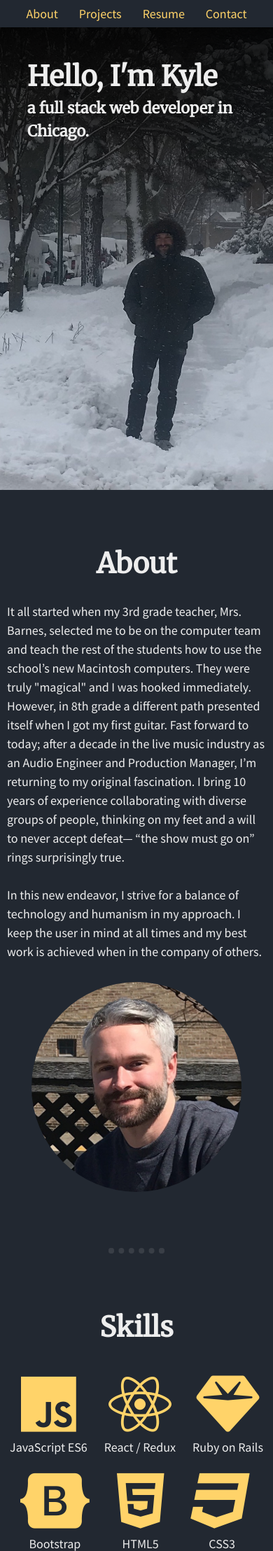
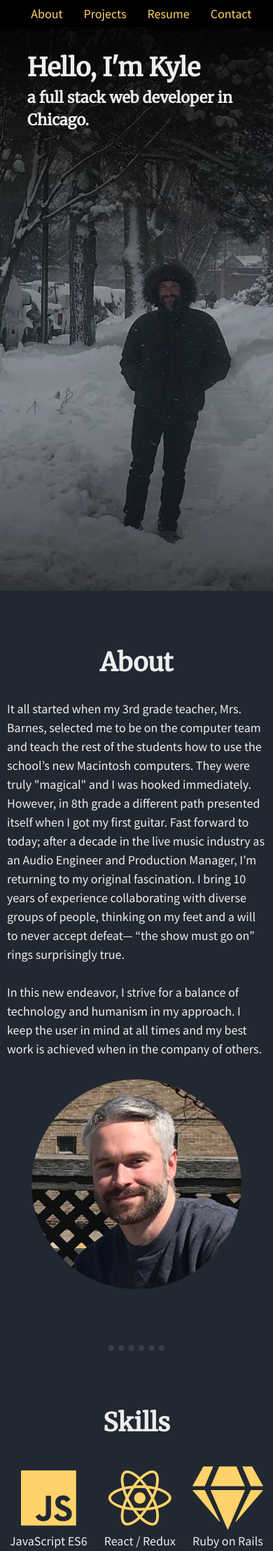
Before and after one commit to kylefarmer85/portfolio, a PHP site: page / in a window 390 px wide. Shown: the top 2216 px of the page at 70% size. Run offline with PHP 8.4, Linux system fonts and the light colour scheme; some libraries are stand-ins or nearby versions.

Commit message:
tweak hero and nav

```diff
--- a/home.html
+++ b/home.html
@@ -12,13 +12,15 @@
 
   <link rel="stylesheet" href="style.css">
   <link rel="stylesheet" href="queries.css">
-  <script src="https://kit.fontawesome.com/c24b717ce2.js" crossorigin="anonymous"></script>
 
-  <style>
-    @import url('https://fonts.googleapis.com/css2?family=Merriweather&display=swap');
+  <link rel="stylesheet" href="https://use.fontawesome.com/releases/v5.15.2/css/all.css"
+    integrity="sha384-vSIIfh2YWi9wW0r9iZe7RJPrKwp6bG+s9QZMoITbCckVJqGCCRhc+ccxNcdpHuYu" crossorigin="anonymous">
 
-    @import url('https://fonts.googleapis.com/css2?family=Source+Sans+Pro&display=swap');
-  </style>
+  <link rel="preconnect" href="https://fonts.gstatic.com">
+  <link href="https://fonts.googleapis.com/css2?family=Source+Sans+Pro&display=swap" rel="stylesheet">
+
+  <link href="https://fonts.googleapis.com/css2?family=Merriweather&display=swap" rel="stylesheet">
+
 
   <title>Kyle Farmer's Portfolio</title>
 </head>
--- a/queries.css
+++ b/queries.css
@@ -2,18 +2,17 @@
   body {
     font-size: 18px;
   }
+  header {
+    background-attachment: scroll;
+  }
   h1 {
-    font-size: 2.2em;
+    font-size: 2em;
   }
   h2 {
     font-size: 1.2em;
   }
-  header {
-    height: 700px;
-  }
-  .main-nav {
-    justify-content: center;
-    opacity: 1;
+  .hero-text-box {
+    padding: 70px 10%;
   }
   .skills i {
     font-size: 5em;
--- a/style.css
+++ b/style.css
@@ -46,12 +46,12 @@ i {
 
 h1 {
   color: #eee;
-  font-size: 3rem;
+  font-size: 3em;
   font-family: 'Merriweather', 'Arial', 'sans-serif';
 }
 
 h2 {
-  font-size: 1.5rem;
+  font-size: 1.5em;
   font-family: 'Merriweather', 'Arial', 'sans-serif';
 }
 
@@ -66,7 +66,7 @@ header {
   background-image: linear-gradient(
       rgba(0, 0, 0, 1),
       rgba(0, 0, 0, 0.2),
-      rgba(0, 0, 0, 0.1)
+      rgba(0, 0, 0, 0.7)
     ),
     url('img/hero-img.jpg');
   background-size: cover;
@@ -76,8 +76,7 @@ header {
 }
 
 .main-nav {
-  background-color: #222831;
-  opacity: 0.9;
+  background: rgba(0, 0, 0, 0.9);
   position: fixed;
   padding: 8px 4%;
   right: 0;
@@ -87,7 +86,6 @@ header {
 }
 
 .main-nav li {
-  display: inline-block;
   margin: 0 15px;
 }
 
```
